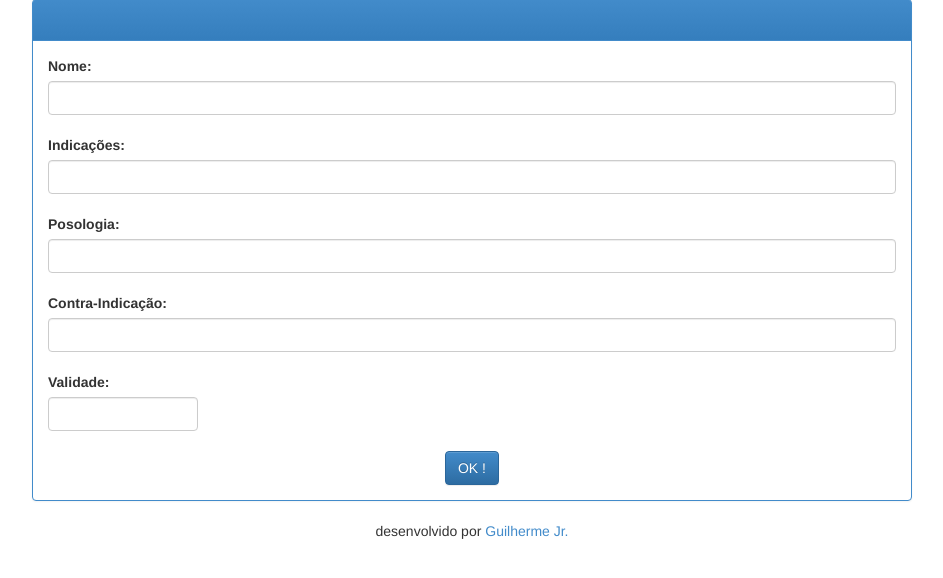
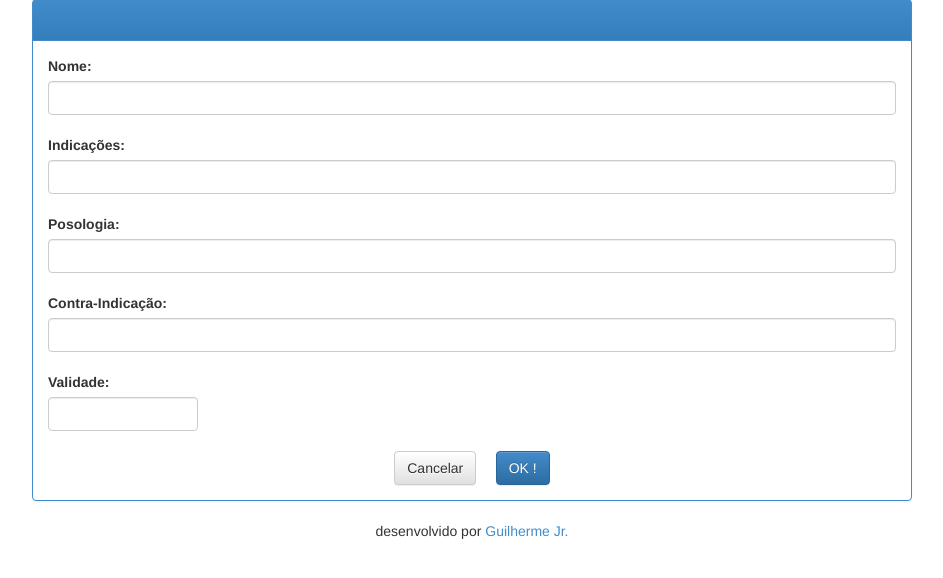
Before and after one commit to guilhermejr/remedios, a CakePHP app: the page made by src/app/View/Remedios/novo.ctp in a window 1280 px wide. Shown: the part 61-639 px from the top of the page, without its empty margins (168-1111 px from the left). Run offline with PHP 8.4 and a stand-in for CakePHP, Linux system fonts and the light colour scheme; the template is opened without the code that fills it, so the values that code supplies are empty; form fields are guessed from the names that the template uses; some libraries are stand-ins or nearby versions.

Commit message:
Consertado o css dos botões cancelar

```diff
--- a/src/app/View/Remedios/novo.ctp
+++ b/src/app/View/Remedios/novo.ctp
@@ -7,6 +7,8 @@ echo $this->Form->input('posologia', array('class' => 'form-control', 'label' =>
 echo $this->Form->input('contraIndicacao', array('class' => 'form-control', 'label' => 'Contra-Indicação:'));
 echo $this->Form->input('validade', array('class' => 'form-control data', 'label' => 'Validade:', 'type' => 'text', 'id' => 'data'));
 echo "<center>";
+echo $this->Html->link('Cancelar', 'javascript:window.history.back()', array('class' => 'btn btn-default'));
+echo "&nbsp;&nbsp;&nbsp;&nbsp;&nbsp;";
 echo $this->Html->link('OK !', '#', array('class' => 'btn btn-primary', 'onclick' => 'document.getElementById("RemedioNovoForm").submit(); return false;'));
 echo "</center>";
 echo $this->Form->end();
--- a/src/app/View/Remedios/resultado_busca.ctp
+++ b/src/app/View/Remedios/resultado_busca.ctp
@@ -19,5 +19,5 @@
 	}
 
 	echo "<center>";
-	echo $this->Html->link('Cancelar', array('controller' => 'remedios', 'action' => 'buscar'), array('class' => 'btn btn-primary'));
+	echo $this->Html->link('Cancelar', array('controller' => 'remedios', 'action' => 'buscar'), array('class' => 'btn btn-default'));
 	echo "</center>";
```
